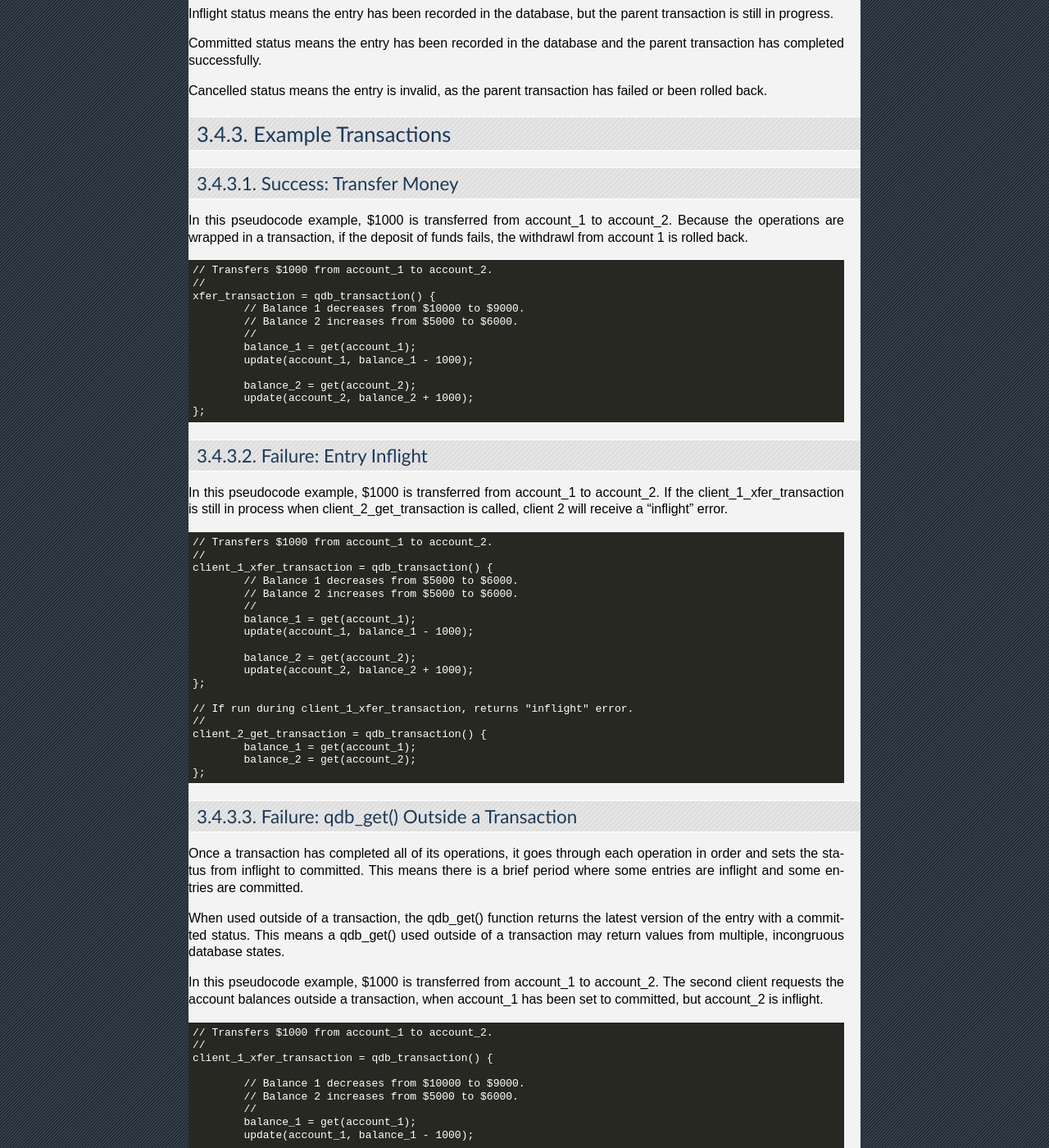
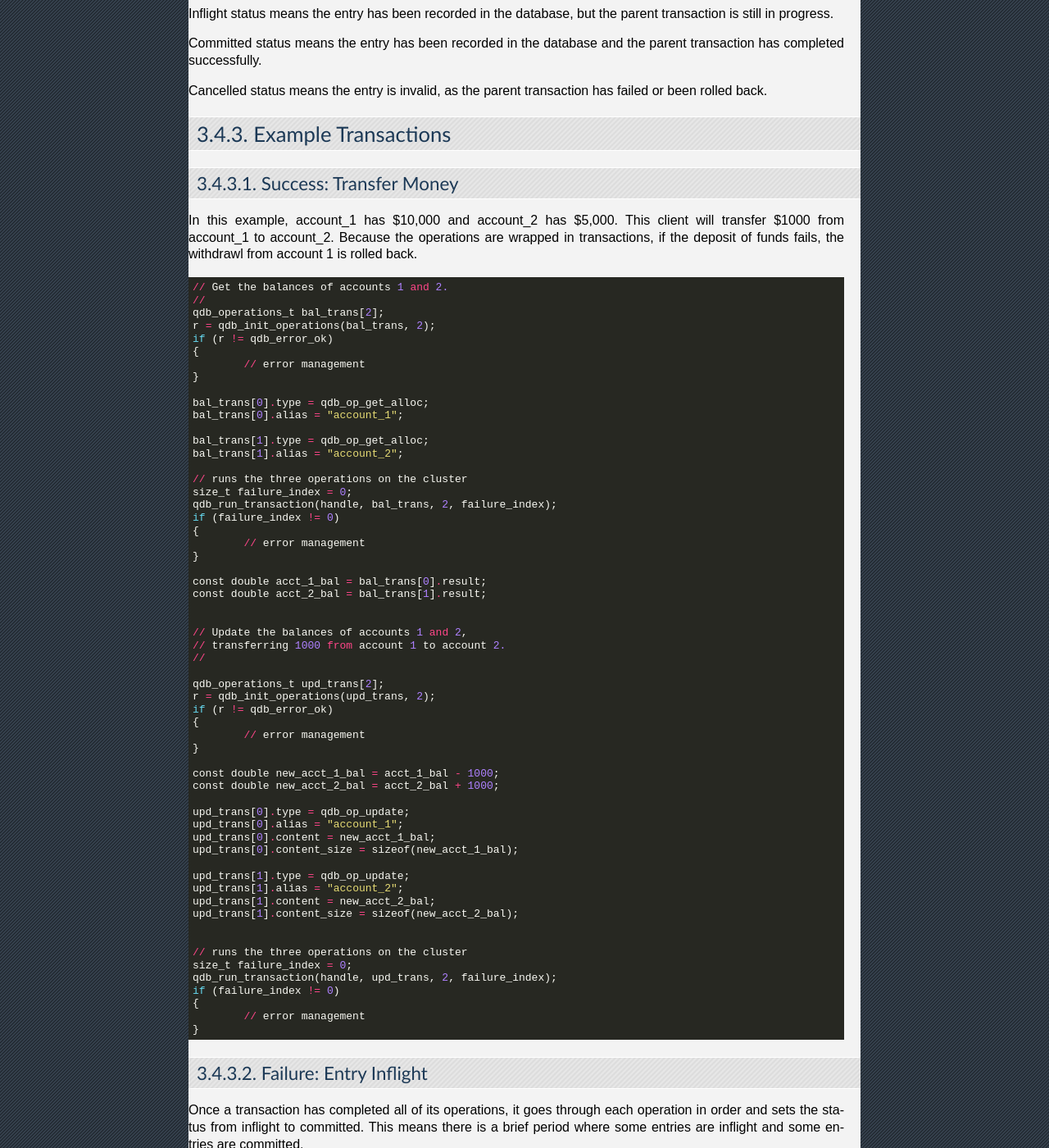
Before and after one commit to iltommi/qdb-documentation, a Sphinx documentation site: the page built from source/concepts/transactions.rst, in a window 1280 px wide and 1400 px high, scrolled down 1522 px. Shown: the whole window at 82% size. Built offline with Sphinx 7.4.7, drawn with Linux system fonts in a browser that asks for light colours; pages that are not in the unit, such as notebooks, are missing from menus; some of the changed text lies outside the part shown.

Commit message:
Change pseudocode into more accurate C code.

```diff
--- a/source/concepts/transactions.rst
+++ b/source/concepts/transactions.rst
@@ -76,45 +76,97 @@ Example Transactions
 Success: Transfer Money
 ~~~~~~~~~~~~~~~~~~~~~~~
 
-In this pseudocode example, $1000 is transferred from account_1 to account_2. Because the operations are wrapped in a transaction, if the deposit of funds fails, the withdrawl from account 1 is rolled back. ::
+In this example, account_1 has $10,000 and account_2 has $5,000. This client will transfer $1000 from account_1 to account_2. Because the operations are wrapped in transactions, if the deposit of funds fails, the withdrawl from account 1 is rolled back. ::
 
-	// Transfers $1000 from account_1 to account_2.
+	// Get the balances of accounts 1 and 2.
 	//
-	xfer_transaction = qdb_transaction() {
-		// Balance 1 decreases from $10000 to $9000.
-		// Balance 2 increases from $5000 to $6000.
-		//
-		balance_1 = get(account_1);
-		update(account_1, balance_1 - 1000);
+	qdb_operations_t bal_trans[2];
+	r = qdb_init_operations(bal_trans, 2);
+	if (r != qdb_error_ok)
+	{
+		// error management
+	}
 
-		balance_2 = get(account_2);
-		update(account_2, balance_2 + 1000);
-	};
+	bal_trans[0].type = qdb_op_get_alloc;
+	bal_trans[0].alias = "account_1";
+
+	bal_trans[1].type = qdb_op_get_alloc;
+	bal_trans[1].alias = "account_2";
+
+	// runs the three operations on the cluster
+	size_t failure_index = 0;
+	qdb_run_transaction(handle, bal_trans, 2, failure_index);
+	if (failure_index != 0)
+	{
+		// error management
+	}
+
+	const double acct_1_bal = bal_trans[0].result;
+	const double acct_2_bal = bal_trans[1].result;
+
+
+	// Update the balances of accounts 1 and 2,
+	// transferring 1000 from account 1 to account 2.
+	//
+
+	qdb_operations_t upd_trans[2];
+	r = qdb_init_operations(upd_trans, 2);
+	if (r != qdb_error_ok)
+	{
+		// error management
+	}
+
+	const double new_acct_1_bal = acct_1_bal - 1000;
+	const double new_acct_2_bal = acct_2_bal + 1000;
+
+	upd_trans[0].type = qdb_op_update;
+	upd_trans[0].alias = "account_1";
+	upd_trans[0].content = new_acct_1_bal;
+	upd_trans[0].content_size = sizeof(new_acct_1_bal);
+
+	upd_trans[1].type = qdb_op_update;
+	upd_trans[1].alias = "account_2";
+	upd_trans[1].content = new_acct_2_bal;
+	upd_trans[1].content_size = sizeof(new_acct_2_bal);
+
+
+	// runs the three operations on the cluster
+	size_t failure_index = 0;
+	qdb_run_transaction(handle, upd_trans, 2, failure_index);
+	if (failure_index != 0)
+	{
+		// error management
+	}
 
 Failure: Entry Inflight
 ~~~~~~~~~~~~~~~~~~~~~~~
 
-In this pseudocode example, $1000 is transferred from account_1 to account_2. If the client_1_xfer_transaction is still in process when client_2_get_transaction is called, client 2 will receive a "inflight" error. ::
+Once a transaction has completed all of its operations, it goes through each operation in order and sets the status from inflight to committed. This means there is a brief period where some entries are inflight and some entries are committed.
 
-	// Transfers $1000 from account_1 to account_2.
+Using the successful example above, if the upd_trans is still in process when the following request is called from a second client, the second client will receive a "inflight" error. ::
+
+	// If run during client 1's upd_trans, returns "inflight" error.
 	//
-	client_1_xfer_transaction = qdb_transaction() {
-		// Balance 1 decreases from $5000 to $6000.
-		// Balance 2 increases from $5000 to $6000.
-		//
-		balance_1 = get(account_1);
-		update(account_1, balance_1 - 1000);
+	qdb_operations_t client_2_bal_trans[2];
+	r = qdb_init_operations(client_2_bal_trans, 2);
+	if (r != qdb_error_ok)
+	{
+		// error management
+	}
 
-		balance_2 = get(account_2);
-		update(account_2, balance_2 + 1000);
-	};
+	client_2_bal_trans[0].type = qdb_op_get_alloc;
+	client_2_bal_trans[0].alias = "account_1";
 
-	// If run during client_1_xfer_transaction, returns "inflight" error.
-	//
-	client_2_get_transaction = qdb_transaction() {
-		balance_1 = get(account_1);
-		balance_2 = get(account_2);
-	};
+	client_2_bal_trans[1].type = qdb_op_get_alloc;
+	client_2_bal_trans[1].alias = "account_2";
+
+	// runs the two operations on the cluster
+	size_t failure_index = 0;
+	qdb_run_transaction(handle, client_2_bal_trans, 2, failure_index);
+	if (failure_index != 0)
+	{
+		// Inflight Error
+	}
 
 
 Failure: qdb_get() Outside a Transaction
@@ -124,28 +176,16 @@ Once a transaction has completed all of its operations, it goes through each ope
 
 When used outside of a transaction, the qdb_get() function returns the latest version of the entry with a committed status. This means a qdb_get() used outside of a transaction may return values from multiple, incongruous database states.
 
-In this pseudocode example, $1000 is transferred from account_1 to account_2. The second client requests the account balances outside a transaction, when account_1 has been set to committed, but account_2 is inflight. ::
+Using the successful example above, client 1 transfers $1000 from account_1 to account_2. The second client (below) requests the account balances outside a transaction, when account_1 has been set to committed, but account_2 is inflight. ::
 
-	// Transfers $1000 from account_1 to account_2.
-	//
-	client_1_xfer_transaction = qdb_transaction() {
-
-		// Balance 1 decreases from $10000 to $9000.
-		// Balance 2 increases from $5000 to $6000.
-		//
-		balance_1 = get(account_1);
-		update(account_1, balance_1 - 1000);
-
-		balance_2 = get(account_2);
-		update(account_2, balance_2 + 1000);
-	};
-
-	// Called from client 2.
 	// If run after the withdrawl is committed
 	// but before the deposit is committed, returns invalid account balances.
 	//
-	balance_1 = get(account_1);  // $9000
-	balance_2 = get(account_2);  // $5000
+	const float balance_1;
+	const float balance_1;
+
+	balance_1 = qdb_get(handle, "account_1", balance_1, sizeof(balance_1));  // $9000  (10,000 - 1000)
+	balance_2 = qdb_get(handle, "account_2", balance_2, sizeof(balance_2));  // $5000  (initial value)
 
 
 Failure: Client Crash Mid-Transaction
```
